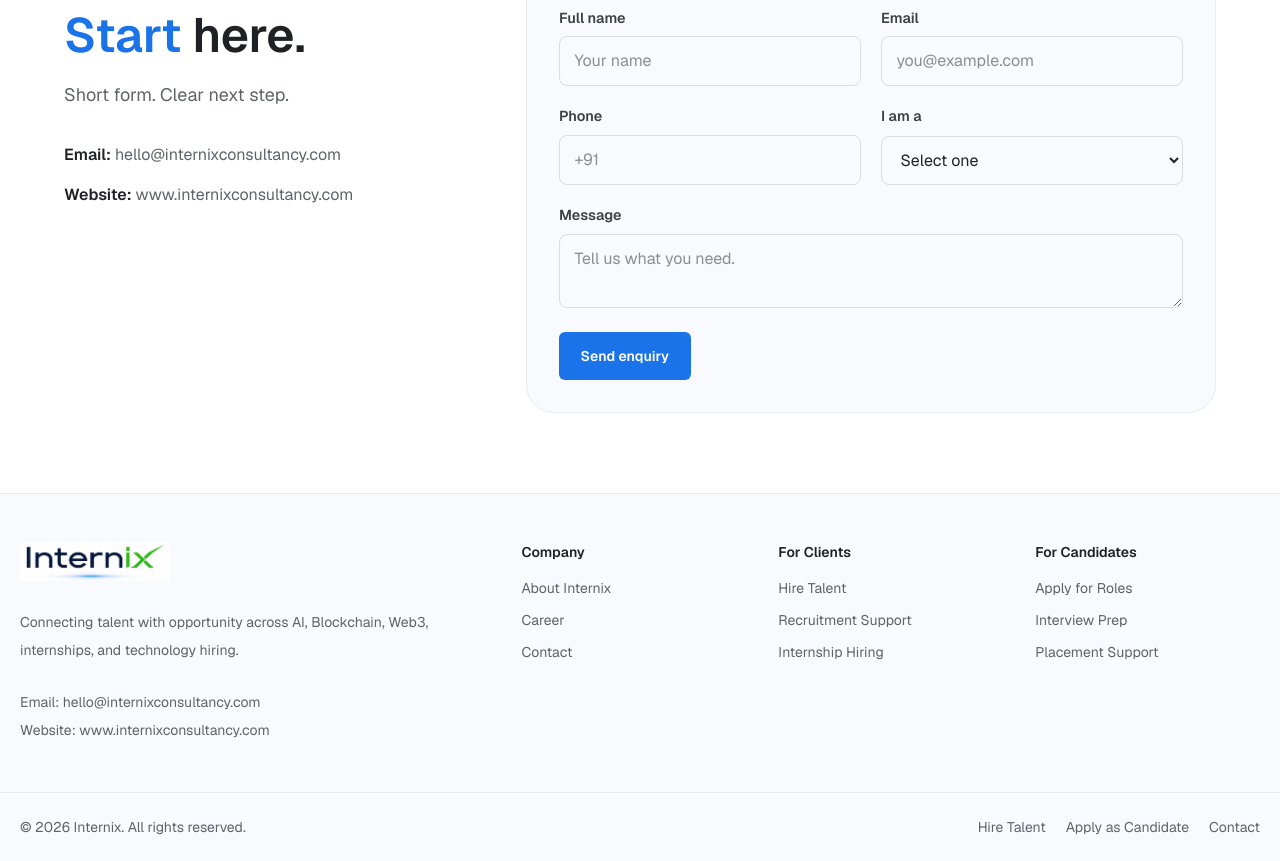
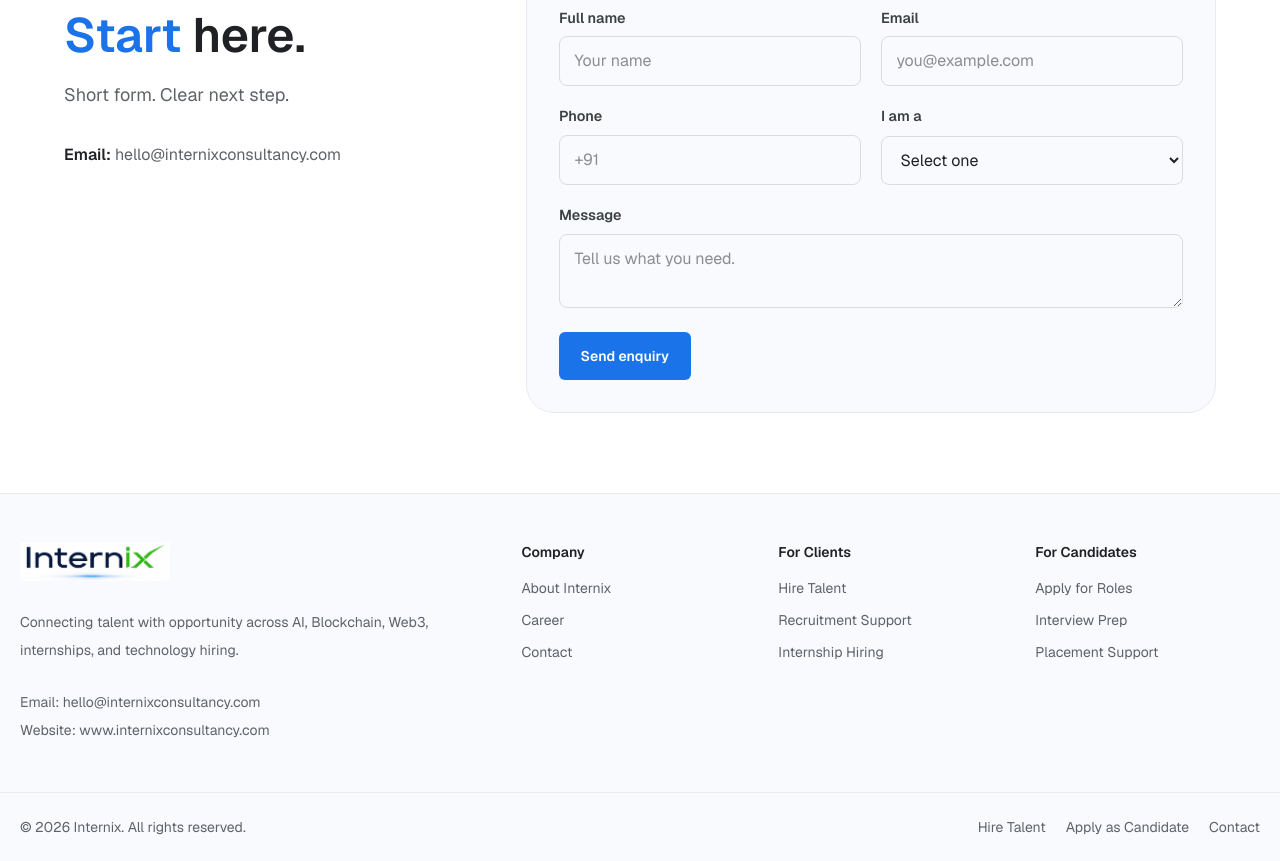
Before and after one commit to internix01-cpu/internix-ui, a Next.js app: page /contact in a window 1280 px wide. Shown: the part 768-1629 px from the top of the page. Built offline with nearby package versions, Linux system fonts and the light colour scheme.

Commit message:
website url removed from contact

```diff
--- a/app/contact/page.tsx
+++ b/app/contact/page.tsx
@@ -28,9 +28,7 @@ export default function ContactPage() {
               <p>
                 <span className="font-semibold text-[#202124]">Email:</span> hello@internixconsultancy.com
               </p>
-              <p>
-                <span className="font-semibold text-[#202124]">Website:</span> www.internixconsultancy.com
-              </p>
+
             </div>
           </div>
 
```
